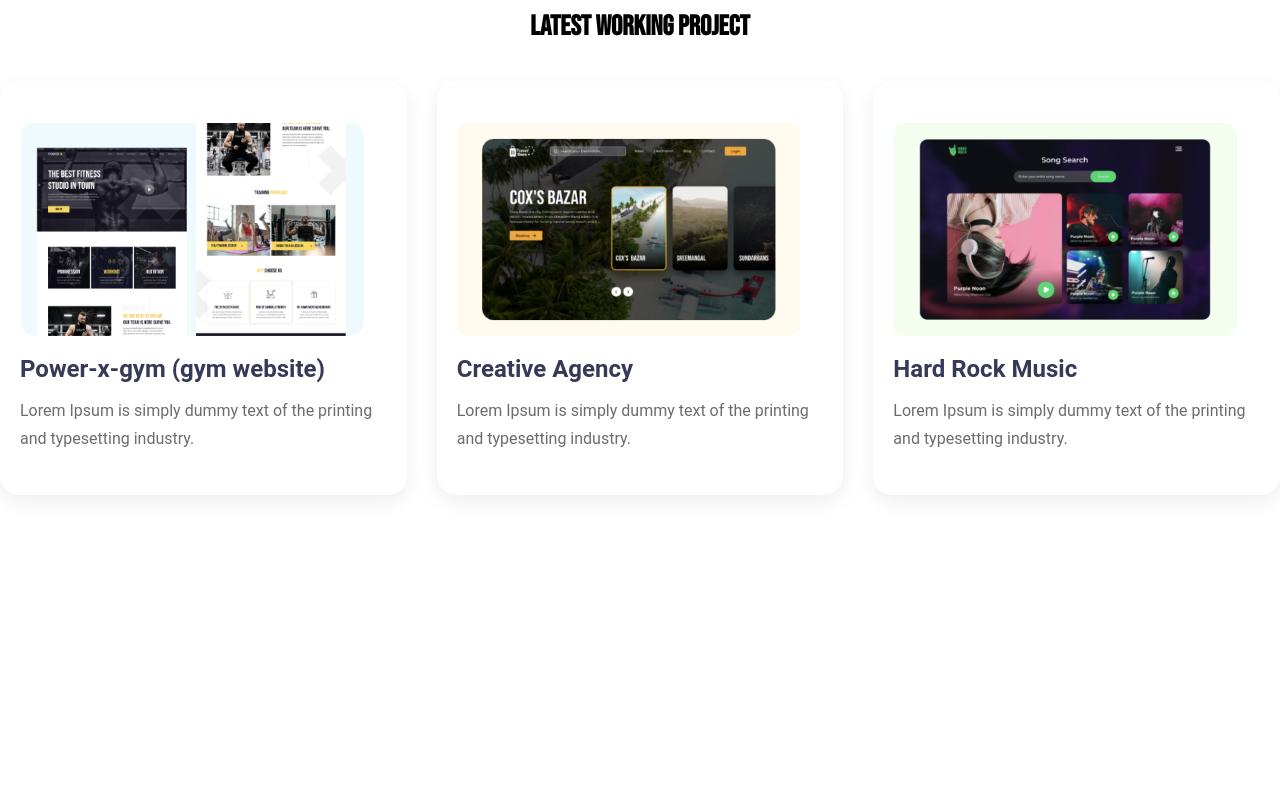
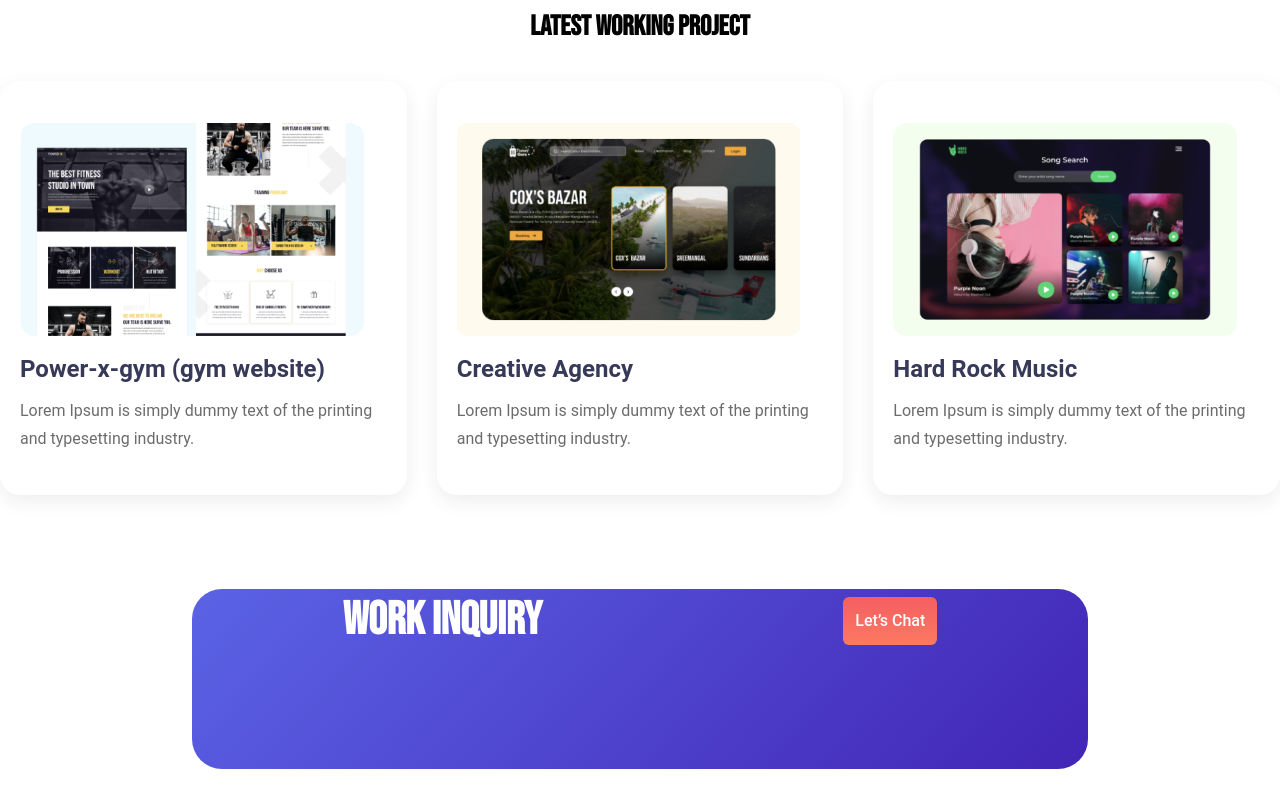
Before and after one commit to mintusikder/personal-website, a plain HTML site: page index.html in a window 1280 px wide. Shown: the part 1247-2054 px from the top of the page. Before the commit the page ends 1836 px from the top, so only its background shows below. Drawn offline with Linux system fonts and the light colour scheme.

Commit message:
added work section

```diff
--- a/index.html
+++ b/index.html
@@ -81,8 +81,14 @@
                     </p>
                 </div>
                 </div>
-
             </div>
+       </section>
+       <!-- Work Inquiry -->
+       <section id="work-container">
+        <div class="work-blog">
+         <h1 class="work-title">Work Inquiry</h1>
+          <button class="btn">Let’s Chat</button>
+        </div>
        </section>
     </main>
   </body>
--- a/style/style.css
+++ b/style/style.css
@@ -83,7 +83,7 @@
   );
 }
 /* LATEST WORKING PROJECT */
-#project-container{
+#project-container {
   display: flex;
   align-items: center;
   justify-content: center;
@@ -98,7 +98,6 @@
   letter-spacing: 0%;
   text-align: center;
   margin-bottom: 30px;
-
 }
 .box-1 {
   width: 370px;
@@ -115,7 +114,7 @@
   width: 343.54px;
   height: 213.23px;
 }
-.box-title{
+.box-title {
   color: rgb(54, 57, 88);
   font-family: Roboto;
   font-size: 24px;
@@ -125,7 +124,7 @@
   text-align: left;
   margin: 14px 0;
 }
-.box-subtitle{
+.box-subtitle {
   color: rgb(108, 108, 108);
   font-family: Roboto;
   font-size: 16px;
@@ -134,6 +133,35 @@
   letter-spacing: 0%;
   text-align: left;
 }
+/* Work Inquiry */
+#work-container {
+  background-image: url("../shapes/Group_33094_1.png");
+  width: 70%;
+  height: 180px;
+  margin-bottom: 20px;
+  border-radius: 30px;
+  margin: 0 auto;
+  background: linear-gradient(
+    133.39deg,
+    rgb(93, 105, 233) -9.623%,
+    rgb(66, 37, 182) 99.867%
+  );
+  margin-bottom: 94px;
+}
+ .work-blog{
+  display: flex;
+  align-items: center;
+  justify-content: space-around;
+ }
+ .work-title{
+  color: rgb(255, 255, 255);
+font-family: Bebas Neue;
+font-size: 46px;
+font-weight: 700;
+line-height: 64px;
+letter-spacing: 0%;
+text-align: left;
+ }
 @media screen and (max-width: 576px) {
   #nav {
     margin-right: 0px;
@@ -144,7 +172,7 @@
   #about-container {
     flex-direction: column-reverse;
   }
-  #project-container{
+  #project-container {
     flex-direction: column;
   }
 }
```
